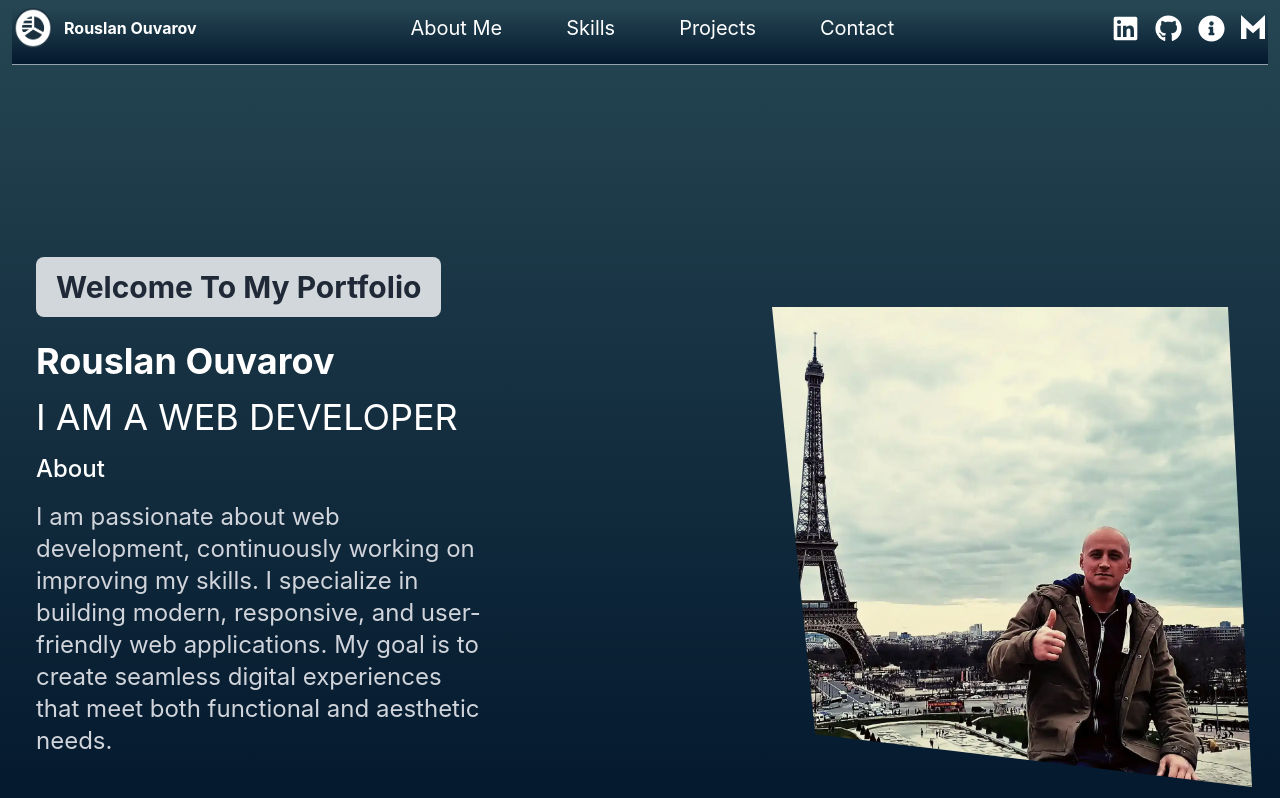
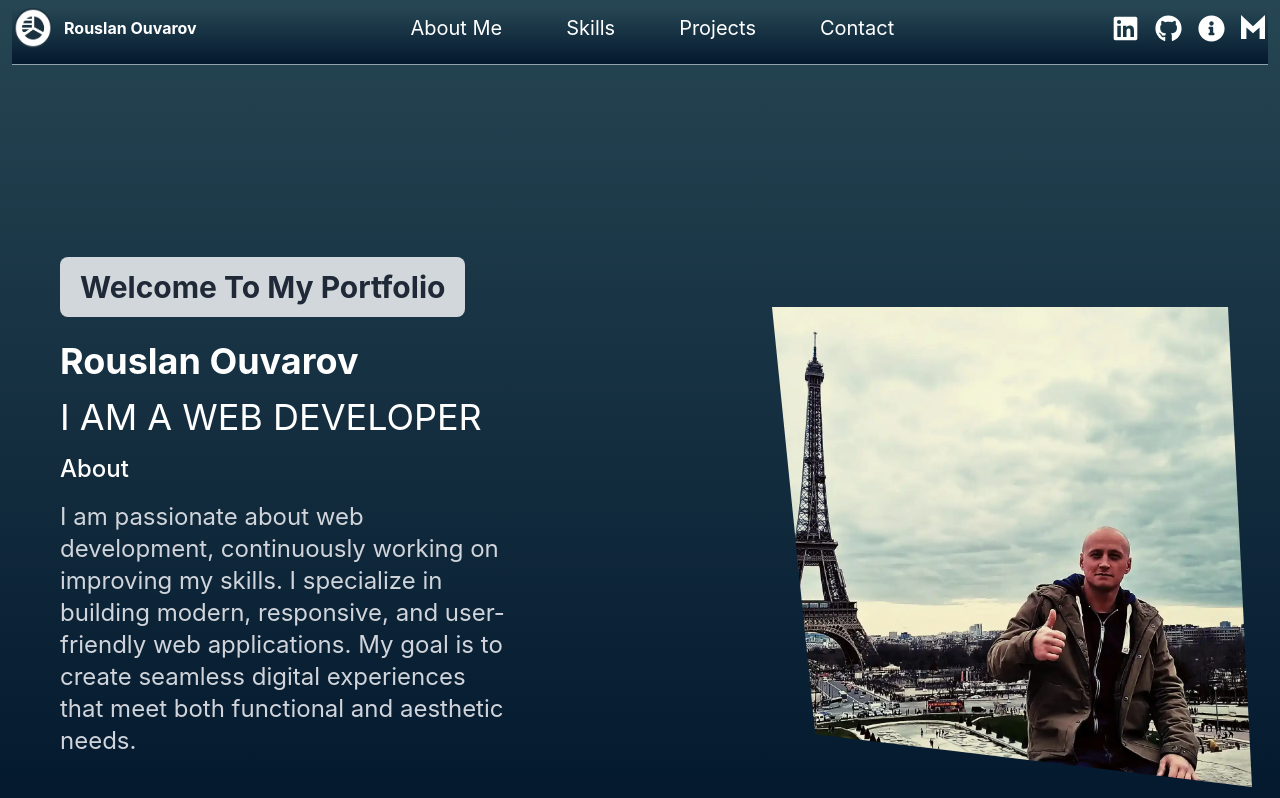
Before and after one commit to Slowflov/my-portfolio, a React (Create React App) app in the folder client/: page / in a window 1280 px wide. Shown: the top 798 px of the page. Built offline with nearby package versions, Linux system fonts and the light colour scheme; what tailwind-clip-path would draw is missing.

Commit message:
padding from about

```diff
--- a/client/src/components/AboutSection/Header.js
+++ b/client/src/components/AboutSection/Header.js
@@ -3,23 +3,22 @@ import React from 'react';
 
 function Header() {
   return (
-    <header className="flex flex-col items-start justify-start xxl:items-center xxl:justify-center w-full ml-12 mt-48 xxl:mt-20 relative z-50">
+<header className="flex flex-col items-start justify-start xxl:items-center xxl:justify-center w-full px-6 sm:px-12 mt-48 xxl:mt-20 relative z-50">
   <div className="bg-white/80 px-5 py-3 rounded-lg text-left mb-6 max-w-full sm:max-w-screen-sm md:max-w-screen-md">
     <h1 className="text-xl sm:text-3xl md:text-3xl font-bold text-gray-800 overflow-hidden">
       Welcome To My Portfolio
     </h1>
   </div>
   <div className="flex flex-col items-start text-left space-y-4 xxl:items-center xxl:text-center">
-        <h2 className="text-2xl sm:text-3xl md:text-4xl font-bold">
-          Rouslan Ouvarov
-        </h2>
-        <h3 className="text-2xl sm:text-3xl md:text-4xl ">I AM A WEB DEVELOPER</h3>
+    <h2 className="text-2xl sm:text-3xl md:text-4xl font-bold">Rouslan Ouvarov</h2>
+    <h3 className="text-2xl sm:text-3xl md:text-4xl">I AM A WEB DEVELOPER</h3>
     <h4 className="text-2xl sm:text-2xl font-medium xxl:text-center">About</h4>
     <p className="max-w-md sm:text-2xl text-xl text-gray-300">
       I am passionate about web development, continuously working on improving my skills. I specialize in building modern, responsive, and user-friendly web applications. My goal is to create seamless digital experiences that meet both functional and aesthetic needs.
     </p>
   </div>
 </header>
+
   );
 }
 
```
Lines whose indentation alone changed are shown as unchanged.
